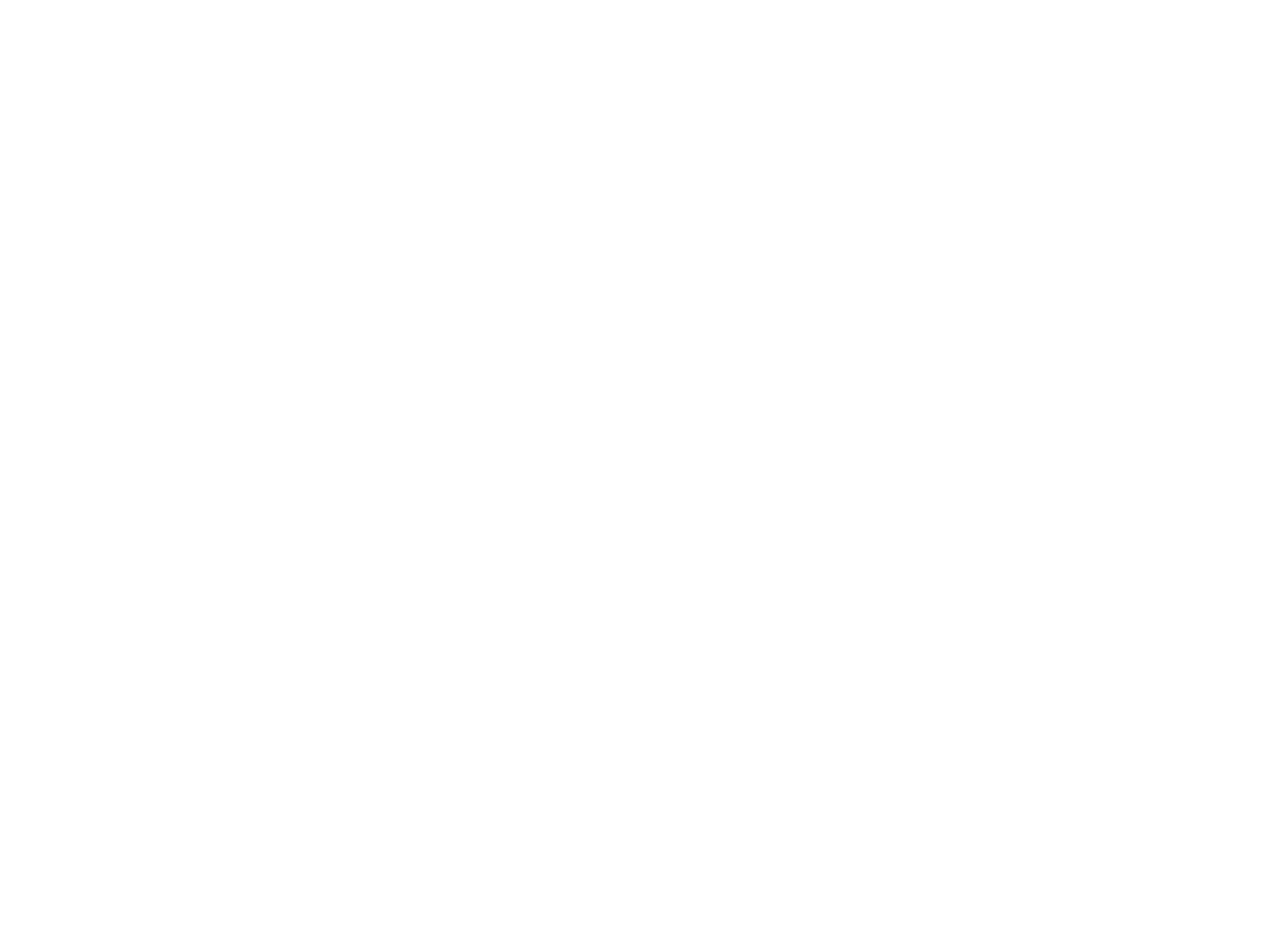
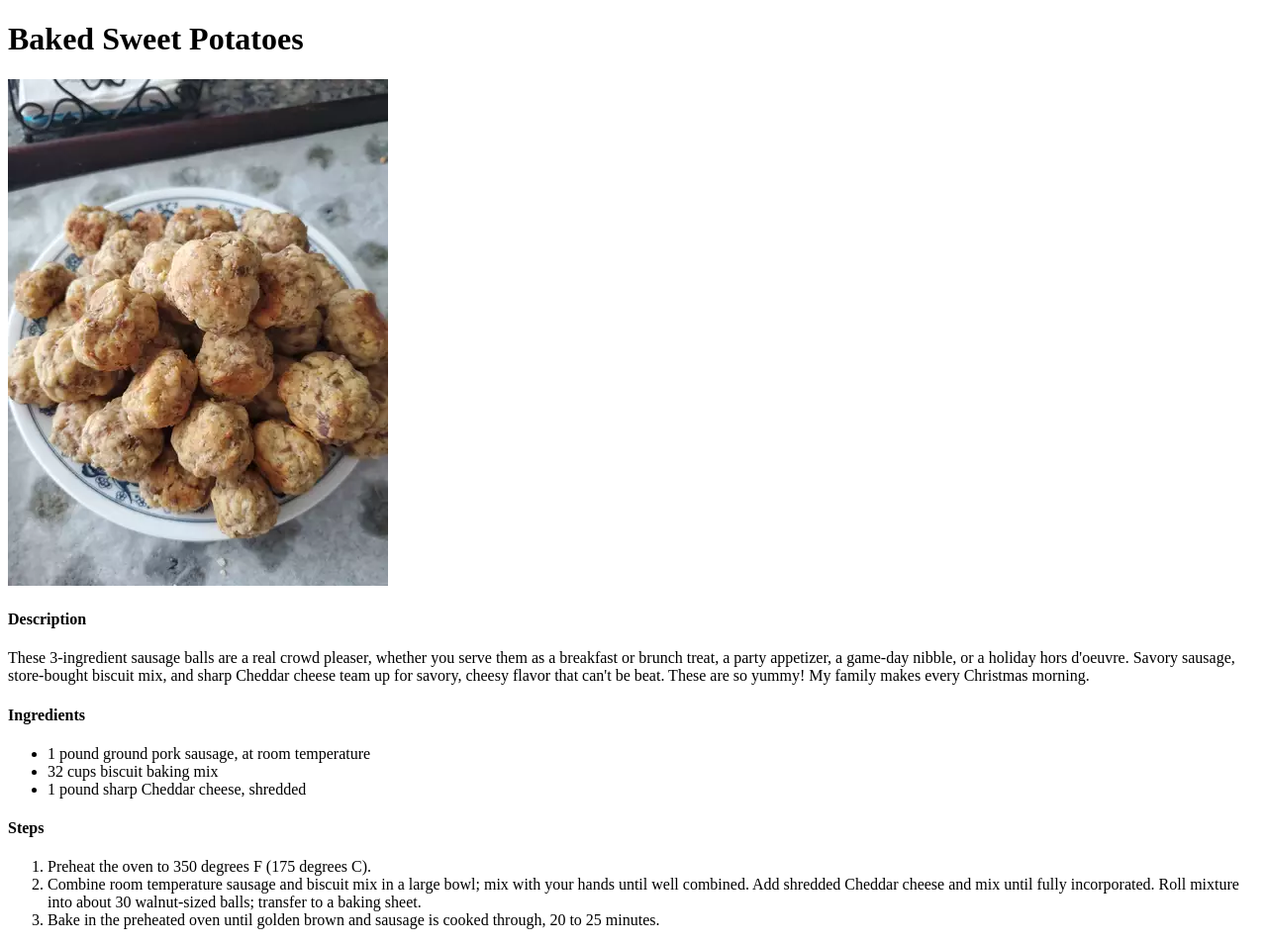
Before and after one commit to GoldJar/odin-recipes, a plain HTML site: page recipes/sausage-balls.html in a window 1280 px wide. Shown: the whole page at 99% size. Before the commit the page ends 800 px from the top, so only its background shows below. Drawn offline with Linux system fonts and the light colour scheme.

```diff
--- a/recipes/sausage-balls.html
+++ b/recipes/sausage-balls.html
@@ -0,0 +1,25 @@
+<!DOCTYPE html>
+<html lang="en">
+  <head>
+    <meta charset="UTF-8">
+    <title></title>
+  </head>
+  <body>
+    <h1>Baked Sweet Potatoes</h1>
+    <img src ="../images/sausage-balls.webp" alt="Sausage Balls">
+    <h4>Description</h4>
+    <p>These 3-ingredient sausage balls are a real crowd pleaser, whether you serve them as a breakfast or brunch treat, a party appetizer, a game-day nibble, or a holiday hors d'oeuvre. Savory sausage, store-bought biscuit mix, and sharp Cheddar cheese team up for savory, cheesy flavor that can't be beat. These are so yummy! My family makes every Christmas morning.</p>
+    <h4>Ingredients</h4>
+    <ul>
+      <li>1 pound ground pork sausage, at room temperature</li>
+      <li>32 cups biscuit baking mix</li>
+      <li>1 pound sharp Cheddar cheese, shredded</li>
+    </ul>
+    <h4>Steps</h4>
+    <ol>
+      <li>Preheat the oven to 350 degrees F (175 degrees C).</li>
+      <li>Combine room temperature sausage and biscuit mix in a large bowl; mix with your hands until well combined. Add shredded Cheddar cheese and mix until fully incorporated. Roll mixture into about 30 walnut-sized balls; transfer to a baking sheet.</li>
+      <li>Bake in the preheated oven until golden brown and sausage is cooked through, 20 to 25 minutes.</li>
+    </ol>
+  </body>
+</html>
```
Also changed, not shown: index.html (+4 -1 lines).
